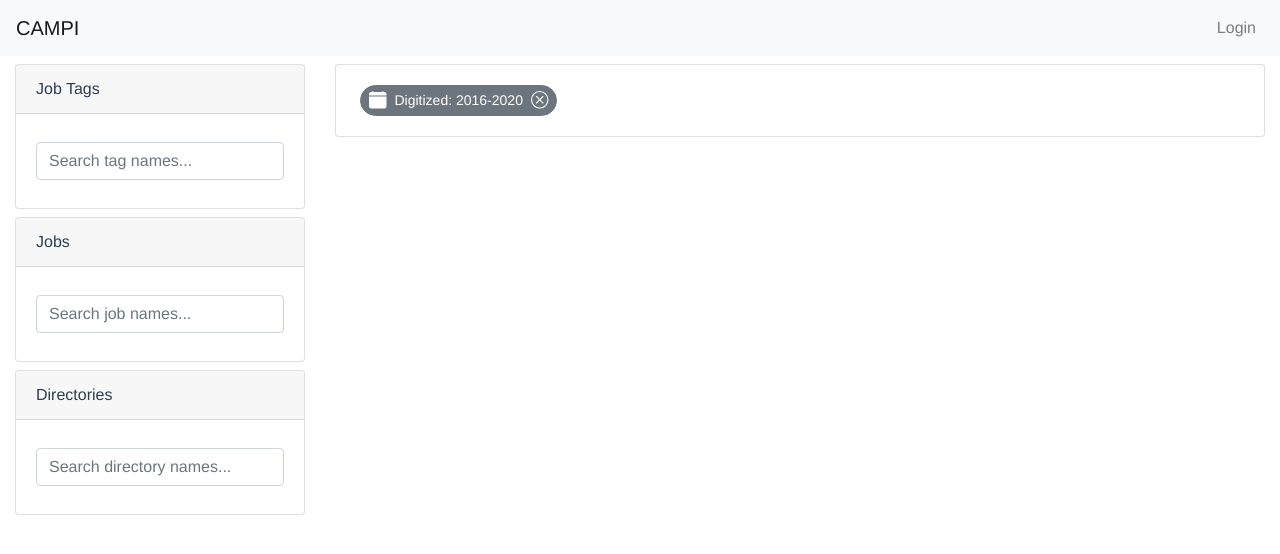
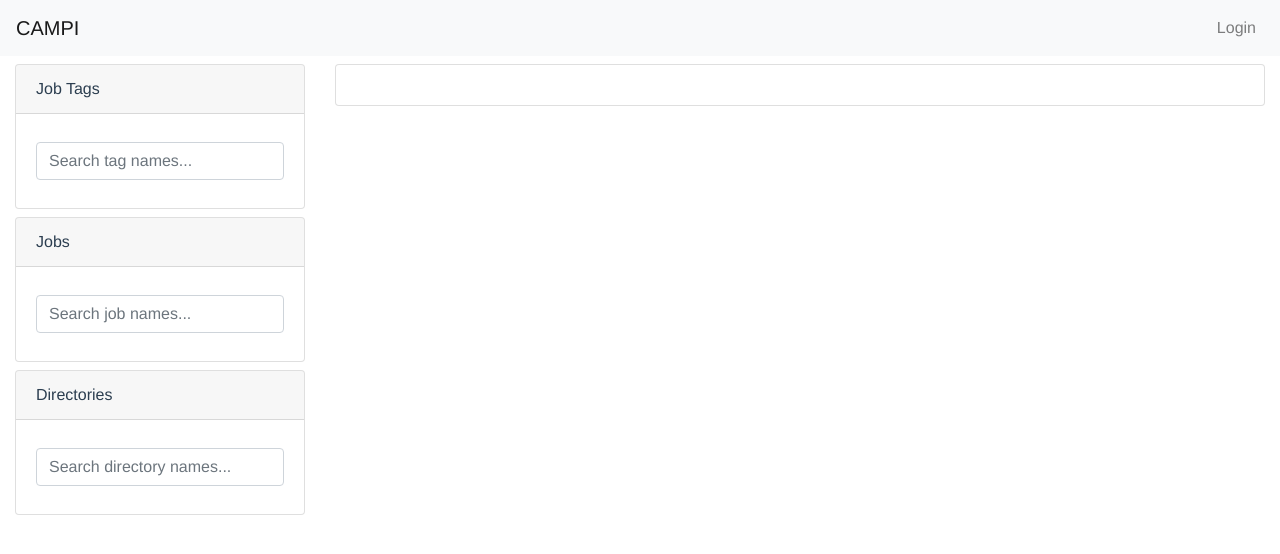
Before and after one commit to cmu-lib/campi, a Vue app in the folder vue/: page /browse in a window 1280 px wide. Shown: the top 554 px of the page. Built offline with nearby package versions, Linux system fonts and the light colour scheme; what vue-async-computed would draw is missing.

Commit message:
restrict years to negatives digitization

```diff
--- a/vue/src/components/DigitizedDate.vue
+++ b/vue/src/components/DigitizedDate.vue
@@ -26,7 +26,7 @@ export default {
   data() {
     return {
       digitized_date_range: [],
-      start_date: 2003,
+      start_date: 2016,
       end_date: 2020
     };
   },
--- a/vue/src/components/FacetPills.vue
+++ b/vue/src/components/FacetPills.vue
@@ -50,7 +50,7 @@ export default {
   computed: {
     show_range() {
       return !(
-        this.digitized_date_range[0] == 2003 &&
+        this.digitized_date_range[0] == 2016 &&
         this.digitized_date_range[1] == 2020
       );
     }
```
